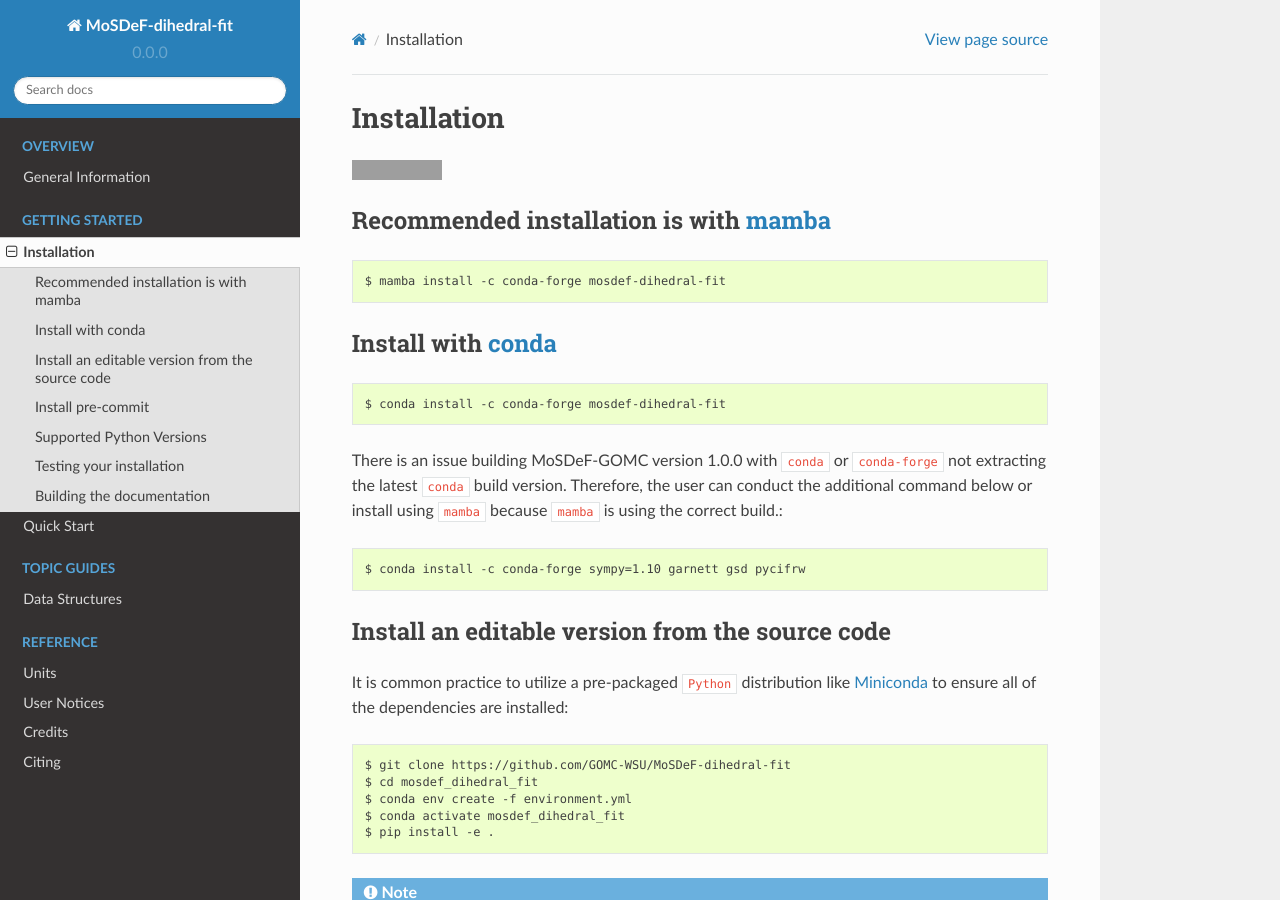
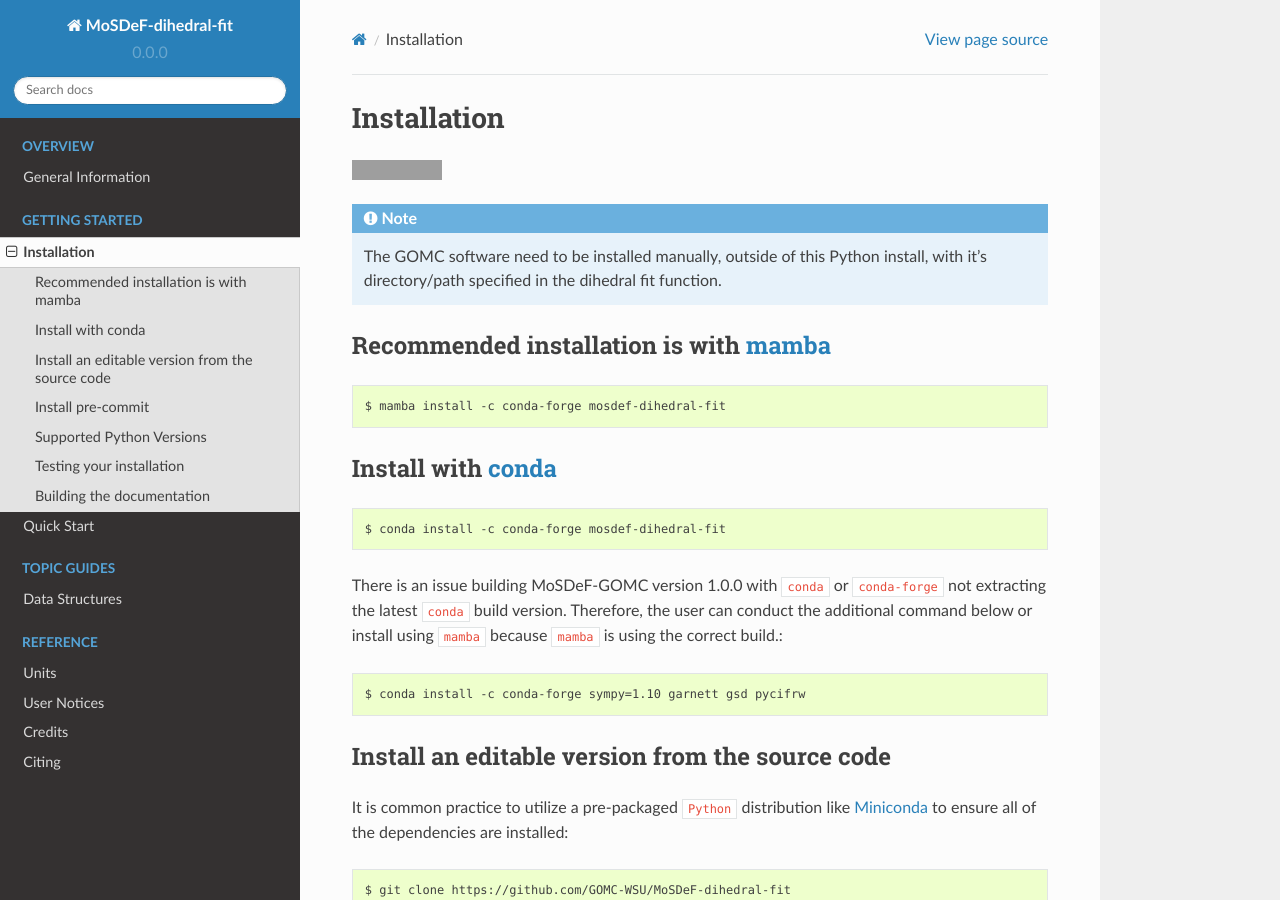
Before and after one commit to GOMC-WSU/MoSDeF-dihedral-fit, a Sphinx documentation site: the page built from docs/getting_started/installation/installation.rst, in a window 1280 px wide and 900 px high. Built offline with Sphinx 7.4.7 and the Read the Docs theme 2.0.0, drawn with Linux system fonts in a browser that asks for light colours; grey boxes are pictures that could not be loaded.

```diff
--- a/docs/getting_started/installation/installation.rst
+++ b/docs/getting_started/installation/installation.rst
@@ -3,6 +3,10 @@
 ============
 .. image:: https://img.shields.io/badge/license-MIT-blue.svg
     :target: http://opensource.org/licenses/MIT
+
+.. note::
+    The GOMC software need to be installed manually, outside of this Python install,
+    with it's directory/path specified in the dihedral fit function.
 
 Recommended installation is with `mamba <https://github.com/mamba-org/mamba>`_
 ------------------------------------------------------------------------------
```
